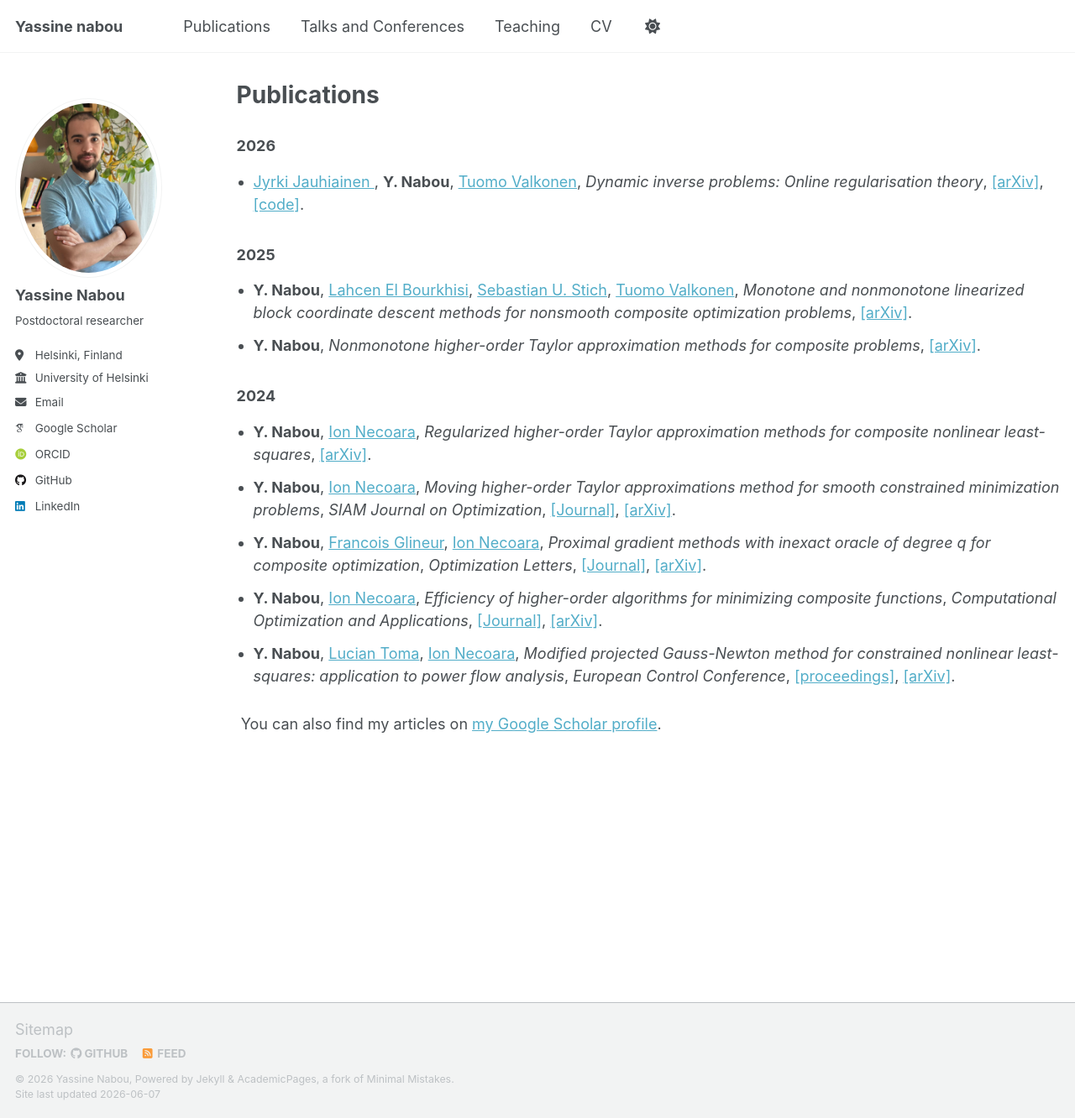
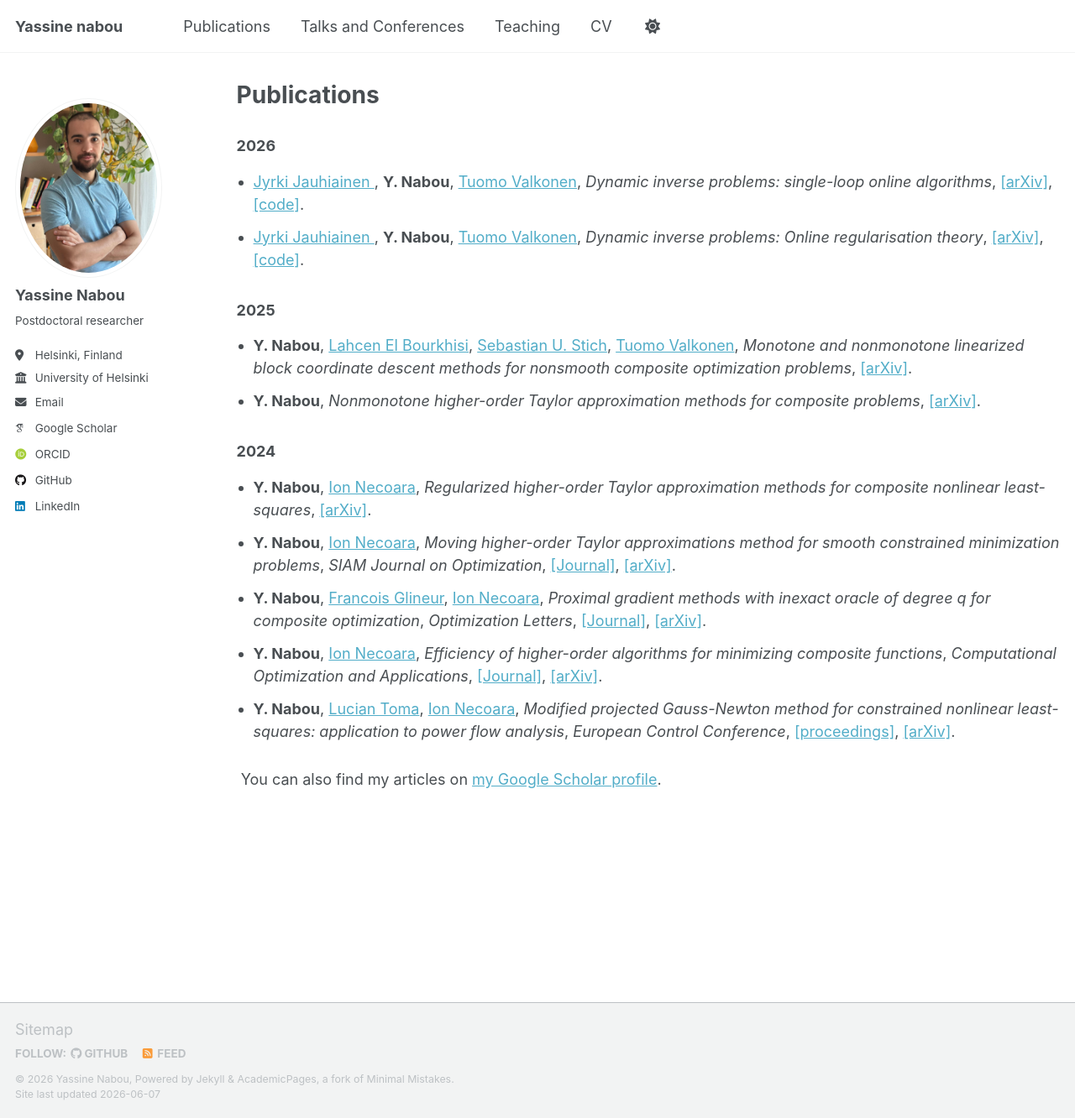
Before and after one commit to Yassine-Nabou/Yassine-Nabou.github.io, a Jekyll site: the page built from _pages/publications.html, in a window 1280 px wide and 1332 px high. Shown: the whole window at 84% size. Built offline with Jekyll 4.4.1, drawn with Linux system fonts in a browser that asks for light colours; some web fonts are replaced; a script that is not in the unit is left out.

Commit message:
Add new publication entry for 2026
Added a new publication entry for 2026 with authors and links.

```diff
--- a/_pages/publications.html
+++ b/_pages/publications.html
@@ -7,6 +7,12 @@ author_profile: true
 
 <h3>2026</h3>
 <ul style="list-style-type: disc; padding-left: 20px;">
+    <li style="margin-bottom: 12px;">
+    <a href="https://scholar.google.com/citations?user=M67pnDwAAAAJ&hl=fi"> Jyrki Jauhiainen </a>, <strong> Y. Nabou</strong>, <a href="https://tuomov.iki.fi">Tuomo Valkonen</a>,
+    <em>Dynamic inverse problems: single-loop online algorithms</em>,
+     <a href="">[arXiv]</a>,
+     <a href="https://zenodo.org/records/19154746">[code]</a>.
+  </li>
   <li style="margin-bottom: 12px;">
     <a href="https://scholar.google.com/citations?user=M67pnDwAAAAJ&hl=fi"> Jyrki Jauhiainen </a>, <strong> Y. Nabou</strong>, <a href="https://tuomov.iki.fi">Tuomo Valkonen</a>,
     <em>Dynamic inverse problems: Online regularisation theory</em>,
```
